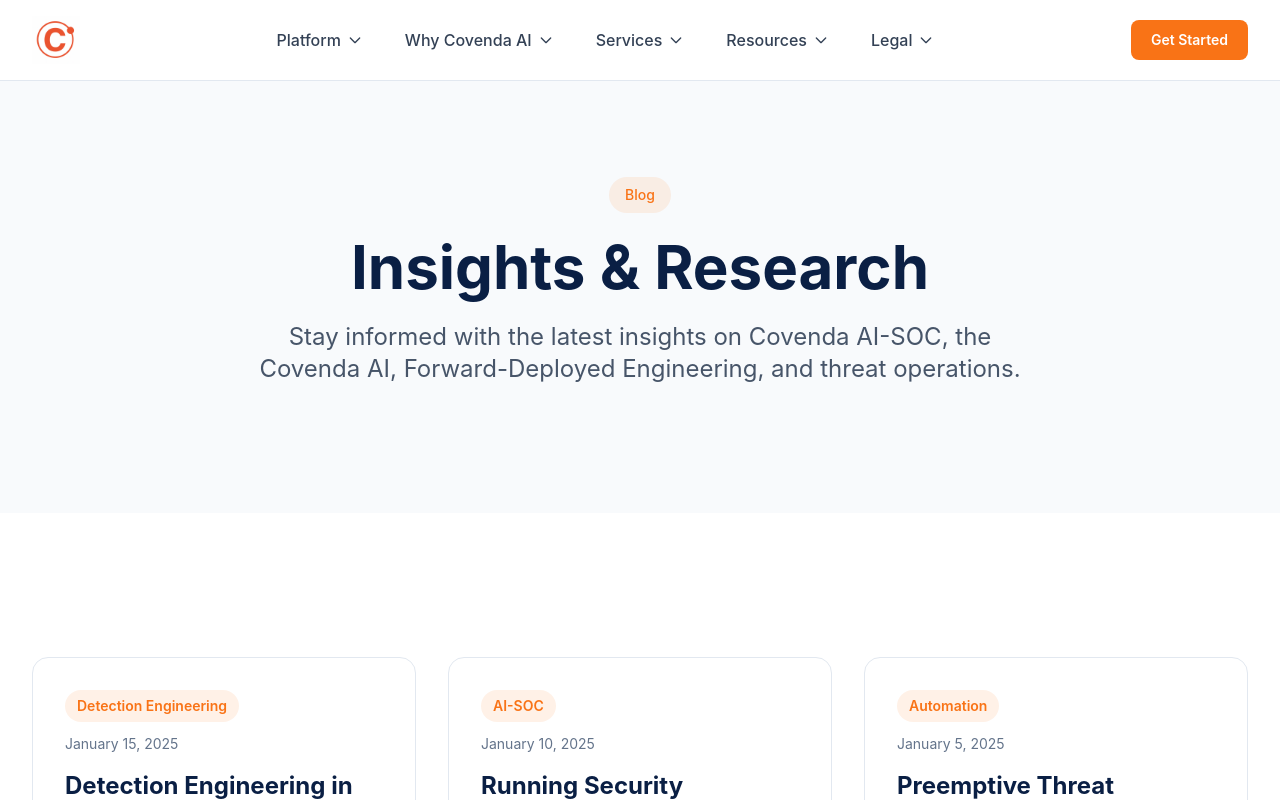
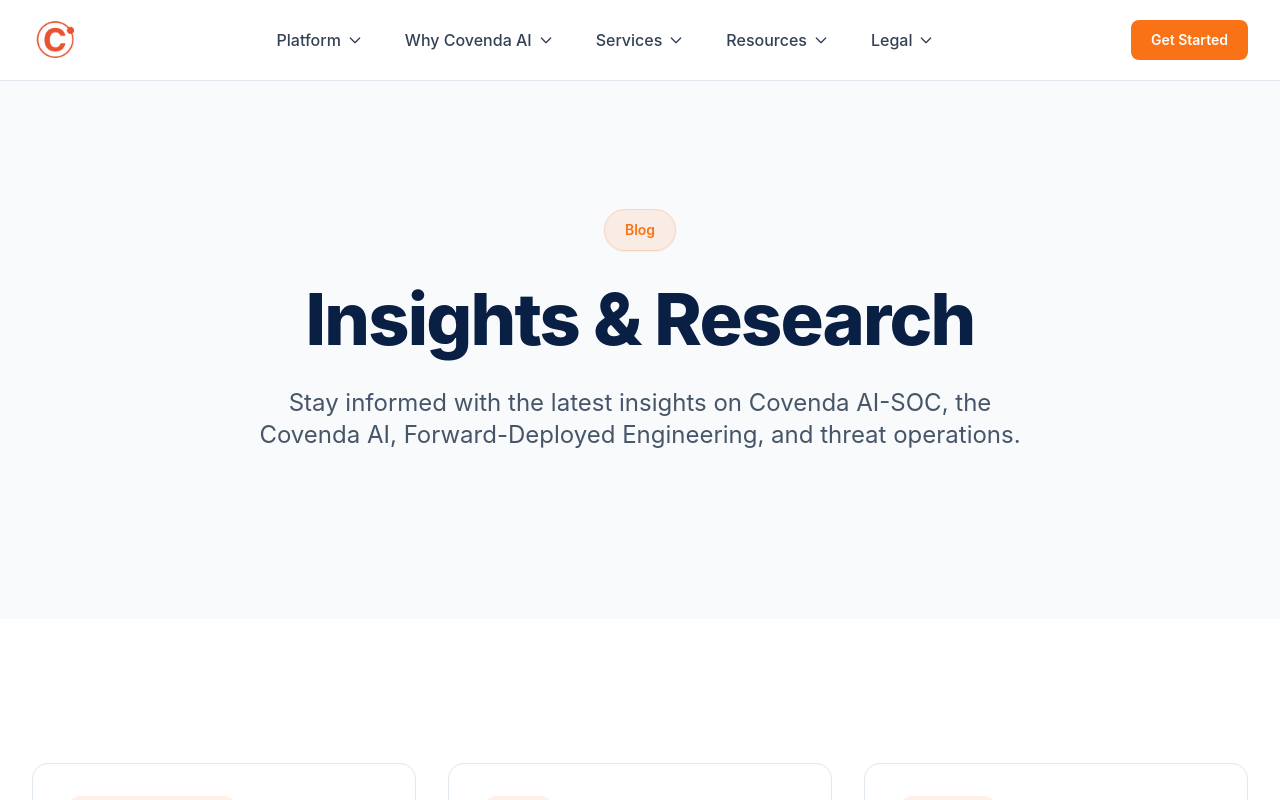
Before and after one commit to Covenda/AI-SOC2, a Next.js app: page /blog in a window 1280 px wide. Shown: the top 800 px of the page. Built offline with nearby package versions, Linux system fonts and the light colour scheme.

Commit message:
better hero TEST

```diff
--- a/app/globals.css
+++ b/app/globals.css
@@ -121,6 +121,22 @@
   }
 }
 
+@keyframes fadeIn {
+  from {
+    opacity: 0;
+    transform: translateY(20px);
+  }
+  to {
+    opacity: 1;
+    transform: translateY(0);
+  }
+}
+
+.animate-fade-in {
+  animation: fadeIn 0.8s cubic-bezier(0.16, 1, 0.3, 1) forwards;
+  opacity: 0;
+}
+
 .dropdown-item {
   animation: slideDown 0.2s cubic-bezier(0.16, 1, 0.3, 1) forwards;
   opacity: 0;
--- a/components/Hero.tsx
+++ b/components/Hero.tsx
@@ -33,66 +33,127 @@
           : 'bg-neutral-50'
       } overflow-hidden`}
     >
-      {isGradient && <div className="absolute inset-0 bg-[url('/grid.svg')] opacity-10"></div>}
+      {/* Background Effects */}
+      {isGradient && (
+        <>
+          <div className="absolute inset-0 bg-[url('/grid.svg')] opacity-10"></div>
+          {/* Gradient Orbs */}
+          <div className="absolute top-0 left-1/4 w-96 h-96 bg-white/5 rounded-full blur-3xl"></div>
+          <div className="absolute bottom-0 right-1/4 w-96 h-96 bg-white/5 rounded-full blur-3xl"></div>
+        </>
+      )}
+
       <div className="container-custom relative">
-        <div className={`${isGradient ? 'py-24 md:py-32 lg:py-40' : 'py-16 md:py-20 lg:py-24'} max-w-4xl mx-auto text-center`}>
+        <div className={`${isGradient ? 'py-28 md:py-36 lg:py-48' : 'py-20 md:py-28 lg:py-32'} max-w-5xl mx-auto text-center`}>
           {badge && (
-            <div className="mb-6 flex justify-center">
+            <div className="mb-8 flex justify-center animate-fade-in">
               <span
-                className={`inline-flex items-center px-4 py-2 rounded-full text-sm font-medium ${
+                className={`inline-flex items-center gap-2 px-5 py-2.5 rounded-full text-sm font-semibold transition-all duration-300 ${
                   isGradient
-                    ? 'bg-white/10 backdrop-blur-sm text-white'
-                    : 'bg-brand-orange/10 text-brand-orange'
+                    ? 'bg-white/15 backdrop-blur-md text-white border border-white/20 shadow-lg hover:bg-white/20'
+                    : 'bg-brand-orange/10 text-brand-orange border border-brand-orange/20 shadow-sm hover:bg-brand-orange/15'
                 }`}
               >
+                {isGradient && (
+                  <span className="w-2 h-2 bg-white rounded-full animate-pulse"></span>
+                )}
                 {badge}
               </span>
             </div>
           )}
+
           <h1
-            className={`text-4xl md:text-5xl lg:text-6xl font-bold mb-6 text-balance ${
-              isGradient ? 'text-white' : 'text-brand-navy'
+            className={`text-5xl md:text-6xl lg:text-7xl font-extrabold mb-8 text-balance leading-tight tracking-tight animate-fade-in ${
+              isGradient
+                ? 'text-white drop-shadow-lg'
+                : 'text-brand-navy'
             }`}
+            style={{
+              animationDelay: '0.1s',
+            }}
           >
             {title}
           </h1>
+
           <p
-            className={`text-xl md:text-2xl mb-8 max-w-3xl mx-auto text-balance ${
-              isGradient ? 'text-neutral-200' : 'text-neutral-600'
+            className={`text-lg md:text-xl lg:text-2xl mb-10 max-w-3xl mx-auto text-balance leading-relaxed animate-fade-in ${
+              isGradient
+                ? 'text-white/90 drop-shadow-md'
+                : 'text-neutral-600'
             }`}
+            style={{
+              animationDelay: '0.2s',
+            }}
           >
             {description}
           </p>
+
           {(primaryCTA || secondaryCTA) && (
-            <div className="flex flex-col sm:flex-row gap-4 justify-center">
+            <div
+              className="flex flex-col sm:flex-row gap-4 justify-center items-center animate-fade-in"
+              style={{
+                animationDelay: '0.3s',
+              }}
+            >
               {primaryCTA && (
                 <Link
                   href={primaryCTA.href}
-                  className={`btn text-lg px-8 py-4 ${
+                  className={`group relative inline-flex items-center justify-center text-lg font-semibold px-8 py-4 rounded-lg transition-all duration-300 transform hover:scale-105 hover:shadow-2xl ${
                     isGradient
-                      ? 'bg-white hover:bg-neutral-100 text-brand-navy focus:ring-white'
-                      : 'btn-primary'
+                      ? 'bg-white text-brand-navy hover:bg-neutral-50 shadow-xl focus:ring-4 focus:ring-white/50'
+                      : 'btn-primary shadow-lg hover:shadow-xl'
                   }`}
                 >
-                  {primaryCTA.text}
+                  <span className="relative z-10">{primaryCTA.text}</span>
+                  {isGradient && (
+                    <svg
+                      className="w-5 h-5 ml-2 relative z-10 transition-transform group-hover:translate-x-1"
+                      fill="none"
+                      stroke="currentColor"
+                      viewBox="0 0 24 24"
+                    >
+                      <path strokeLinecap="round" strokeLinejoin="round" strokeWidth={2} d="M13 7l5 5m0 0l-5 5m5-5H6" />
+                    </svg>
+                  )}
                 </Link>
               )}
               {secondaryCTA && (
                 <Link
                   href={secondaryCTA.href}
-                  className={`btn text-lg px-8 py-4 ${
+                  className={`group relative inline-flex items-center justify-center text-lg font-semibold px-8 py-4 rounded-lg transition-all duration-300 transform hover:scale-105 ${
                     isGradient
-                      ? 'bg-white/10 hover:bg-white/20 text-white border-2 border-white/30 backdrop-blur-sm focus:ring-white'
-                      : 'btn-secondary'
+                      ? 'bg-white/10 hover:bg-white/20 text-white border-2 border-white/30 backdrop-blur-md shadow-lg hover:border-white/50 focus:ring-4 focus:ring-white/30'
+                      : 'btn-secondary shadow-md hover:shadow-lg'
                   }`}
                 >
-                  {secondaryCTA.text}
+                  <span className="relative z-10">{secondaryCTA.text}</span>
+                  {isGradient && (
+                    <svg
+                      className="w-5 h-5 ml-2 relative z-10 transition-transform group-hover:translate-x-1"
+                      fill="none"
+                      stroke="currentColor"
+                      viewBox="0 0 24 24"
+                    >
+                      <path strokeLinecap="round" strokeLinejoin="round" strokeWidth={2} d="M13 7l5 5m0 0l-5 5m5-5H6" />
+                    </svg>
+                  )}
                 </Link>
               )}
             </div>
           )}
         </div>
       </div>
+
+      {/* Bottom Wave/Divider */}
+      {isGradient && (
+        <div className="absolute bottom-0 left-0 right-0">
+          <svg className="w-full h-12 text-white" fill="currentColor" viewBox="0 0 1200 120" preserveAspectRatio="none">
+            <path d="M0,0V46.29c47.79,22.2,103.59,32.17,158,28,70.36-5.37,136.33-33.31,206.8-37.5C438.64,32.43,512.34,53.67,583,72.05c69.27,18,138.3,24.88,209.4,13.08,36.15-6,69.85-17.84,104.45-29.34C989.49,25,1113-14.29,1200,52.47V0Z" opacity=".25" className="shape-fill"></path>
+            <path d="M0,0V15.81C13,36.92,27.64,56.86,47.69,72.05,99.41,111.27,165,111,224.58,91.58c31.15-10.15,60.09-26.07,89.67-39.8,40.92-19,84.73-46,130.83-49.67,36.26-2.85,70.9,9.42,98.6,31.56,31.77,25.39,62.32,62,103.63,73,40.44,10.79,81.35-6.69,119.13-24.28s75.16-39,116.92-43.05c59.73-5.85,113.28,22.88,168.9,38.84,30.2,8.66,59,6.17,87.09-7.5,22.43-10.89,48-26.93,60.65-49.24V0Z" opacity=".5" className="shape-fill"></path>
+            <path d="M0,0V5.63C149.93,59,314.09,71.32,475.83,42.57c43-7.64,84.23-20.12,127.61-26.46,59-8.63,112.48,12.24,165.56,35.4C827.93,77.22,886,95.24,951.2,90c86.53-7,172.46-45.71,248.8-84.81V0Z" className="shape-fill"></path>
+          </svg>
+        </div>
+      )}
     </section>
   );
 }
```
